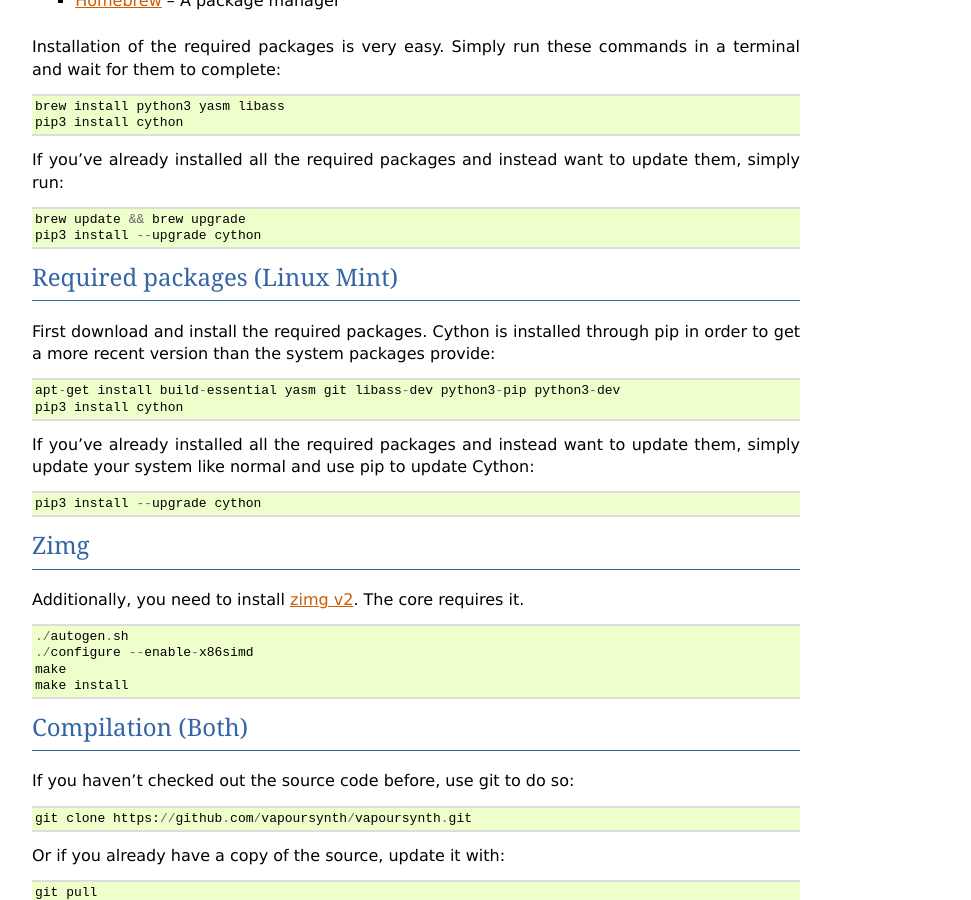
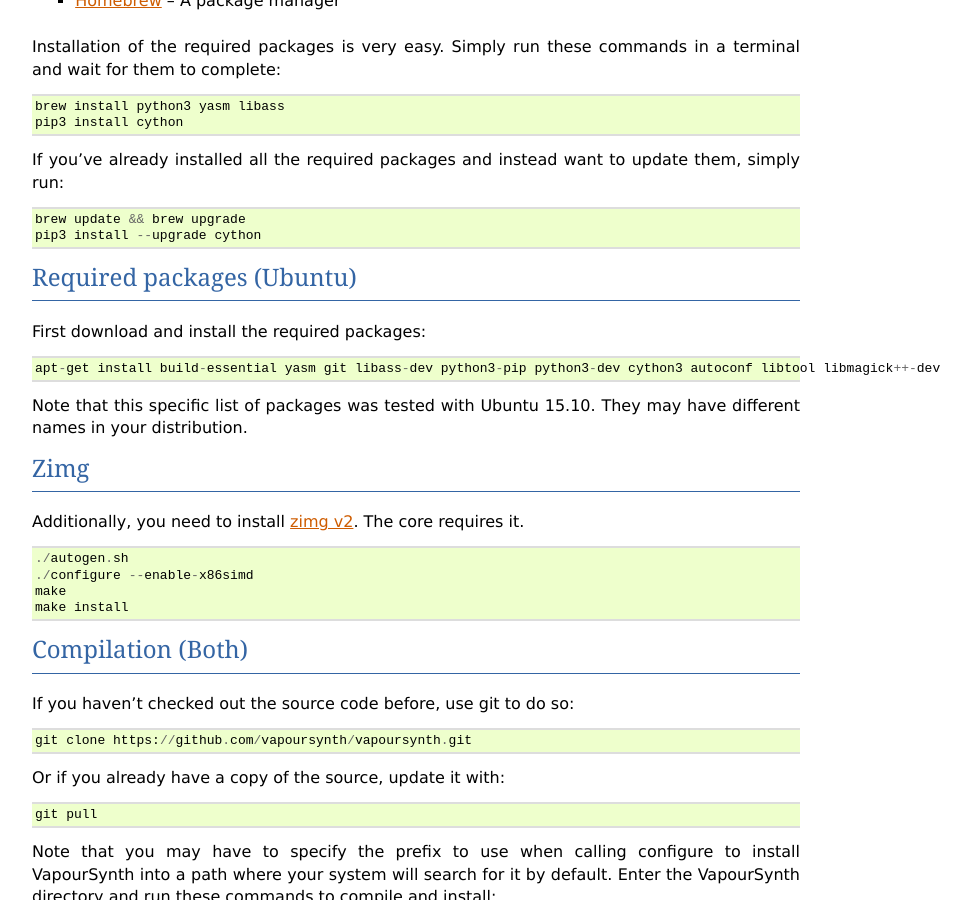
Before and after one commit to vapoursynth/vapoursynth, a Sphinx documentation site: the page built from doc/installation.rst, in a window 1280 px wide and 900 px high, scrolled down 1315 px. Shown: the whole window, without its empty margins (48-1019 px from the left). Built offline with Sphinx 7.4.7, drawn with Linux system fonts in a browser that asks for light colours; formulas are drawn with MathJax 3; some of the changed text lies outside the part shown.

Commit message:
Update prerequisite package list for latest ubuntu

```diff
--- a/doc/installation.rst
+++ b/doc/installation.rst
@@ -69,17 +69,14 @@
    brew update && brew upgrade
    pip3 install --upgrade cython
 
-Required packages (Linux Mint)
-##############################
+Required packages (Ubuntu)
+##########################
 
-First download and install the required packages. Cython is installed through pip in order to get a more recent version than the system packages provide::
+First download and install the required packages::
 
-   apt-get install build-essential yasm git libass-dev python3-pip python3-dev
-   pip3 install cython
+   apt-get install build-essential yasm git libass-dev python3-pip python3-dev cython3 autoconf libtool libmagick++-dev
 
-If you've already installed all the required packages and instead want to update them, simply update your system like normal and use pip to update Cython::
-
-   pip3 install --upgrade cython
+Note that this specific list of packages was tested with Ubuntu 15.10. They may have different names in your distribution.
 
 Zimg
 ####
```
Also changed, not shown: 1 other file.
